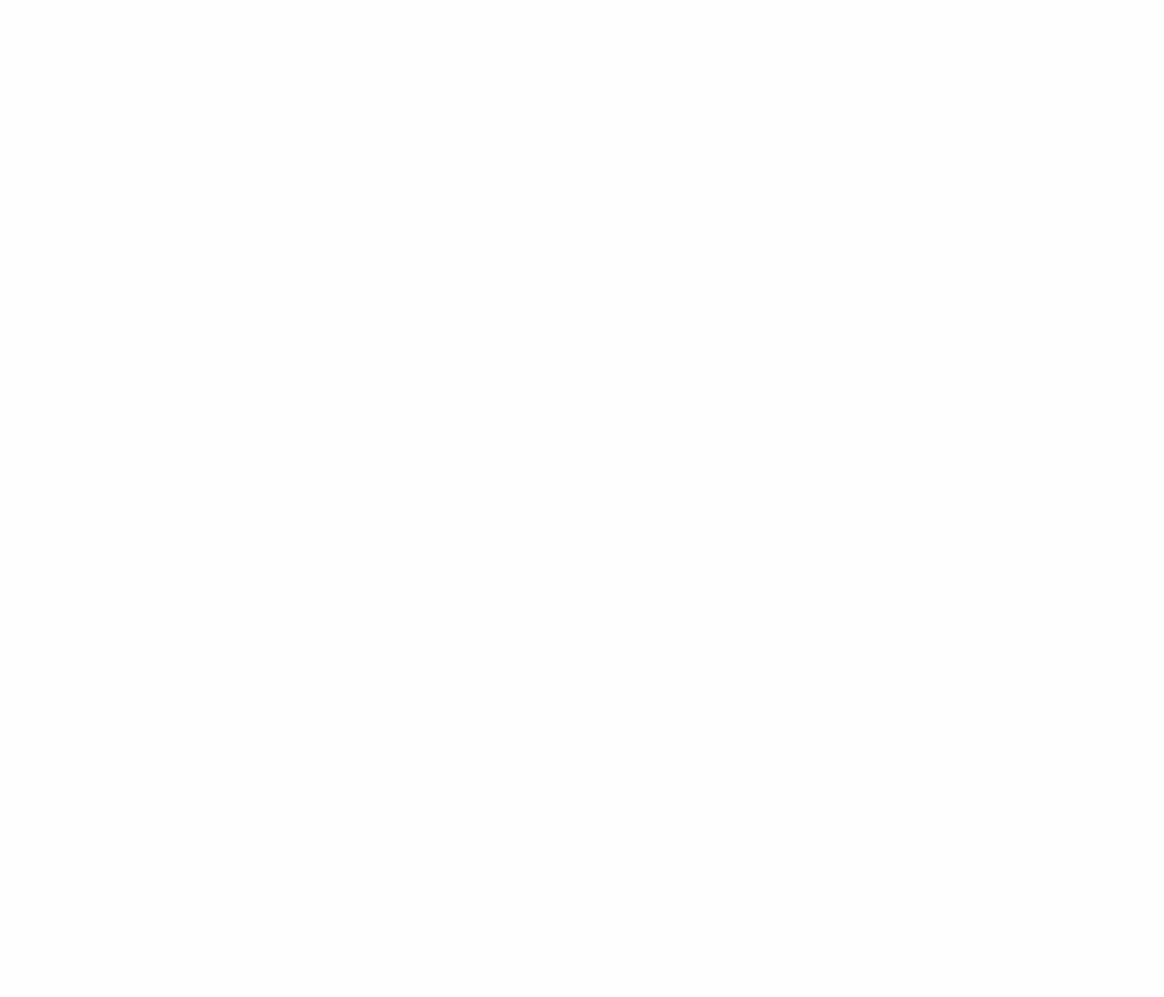
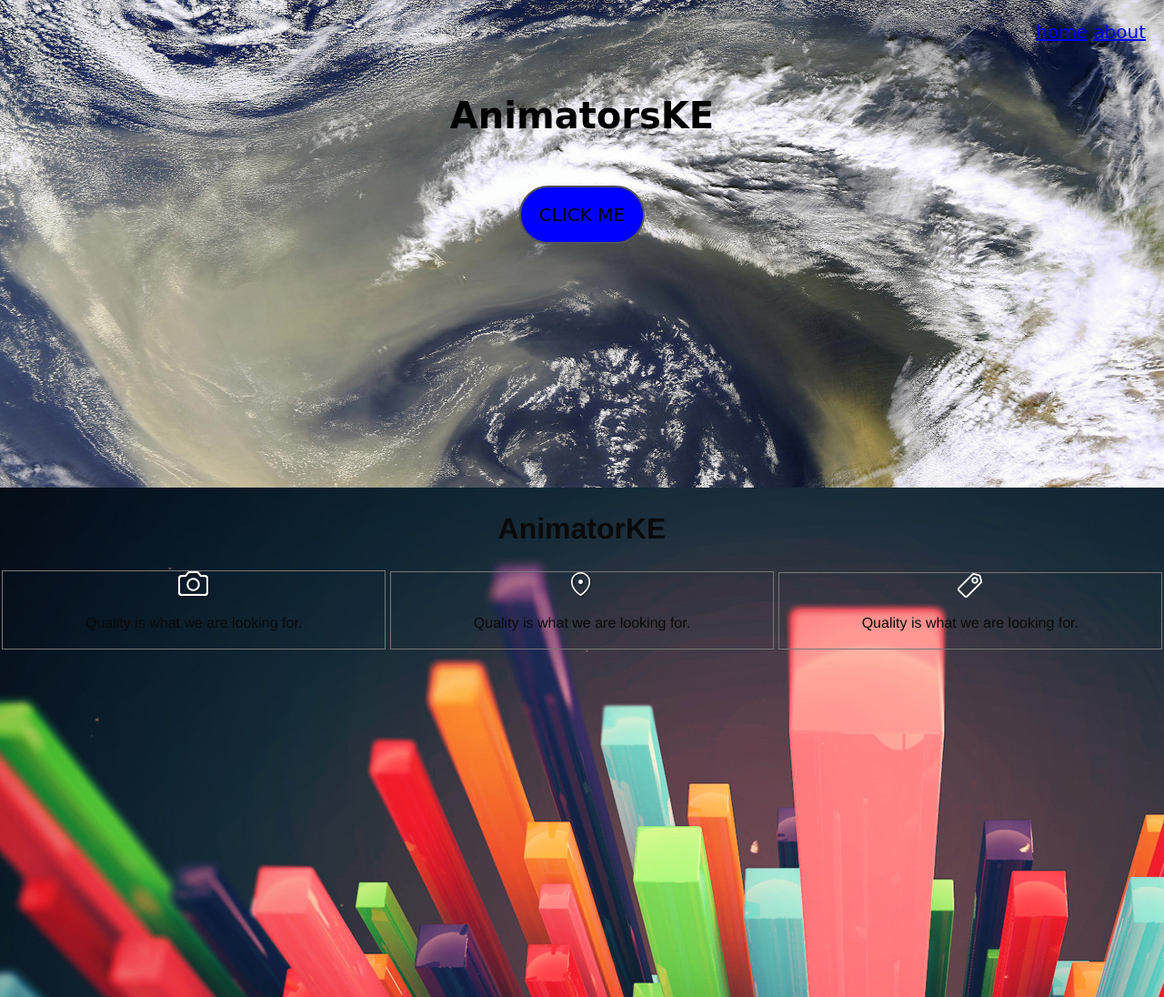
Before and after one commit to orchardsonbett/animate, a plain HTML site: page index.html in a window 1280 px wide. Shown: the whole page at 91% size. Before the commit the page ends 800 px from the top, so only its background shows below. Drawn offline with nearby package versions, Linux system fonts and the light colour scheme; a web font is replaced by a local one.

Commit message:
editing of index.html

```diff
--- a/index.html
+++ b/index.html
@@ -5,13 +5,53 @@
     <meta charset="utf-8">
     <meta http-equiv="x-ua-compatible" content="ie=edge">
     <meta name="viewport" content="width=device-width, initial-scale=1.0">
-    <title>Foundation for Sites</title>
+    <title>AnimatorsKE</title>
     <link rel="stylesheet" href="css/foundation.css">
     <link rel="stylesheet" href="css/app.css">
+    <link href="https://fonts.googleapis.com/css?family=Galada" rel="stylesheet">
 </head>
 
 <body>
+    <header class="header">
 
+        <nav>
+            <a href="#">home</a>
+            <a href="#">about</a>
+        </nav>
+        <h1>AnimatorsKE</h1>
+        <button class="button">CLICK ME</button>
+    </header>
+    <section class="container">
+        <div class="large-12 column">
+            <div class="fadein">
+                <img id="f3" src="img/1.jpg">
+                <img id="f2" src="img/2.jpg">
+                <img id="f1" src="img/3.jpg">
+            </div>
+        </div>
+    </section>
+    <section class="container">
+        <div class="align">
+            <h1>AnimatorKE</h1>
+            <div class="small-4 column">
+                <img src="img/deals.png">
+                <p>Quality is what we are looking for.</p>
+            </div>
+            <div class="small-4 column">
+                <img src="img/favlocations.png">
+                <p>Quality is what we are looking for.</p>
+            </div>
+            <div class="small-4 column">
+                <img src="img/favcategories.png">
+                <p>Quality is what we are looking for.</p>
+            </div>
+        </div>
+    </section>
+    <footer class="footer">
+        <div class="large-12 column">
+            <button class="button">CLICK ME</button>
+        </div>
+    </footer>
     <script src="js/vendor/jquery.js"></script>
     <script src="js/vendor/what-input.js"></script>
     <script src="js/vendor/foundation.js"></script>
```
